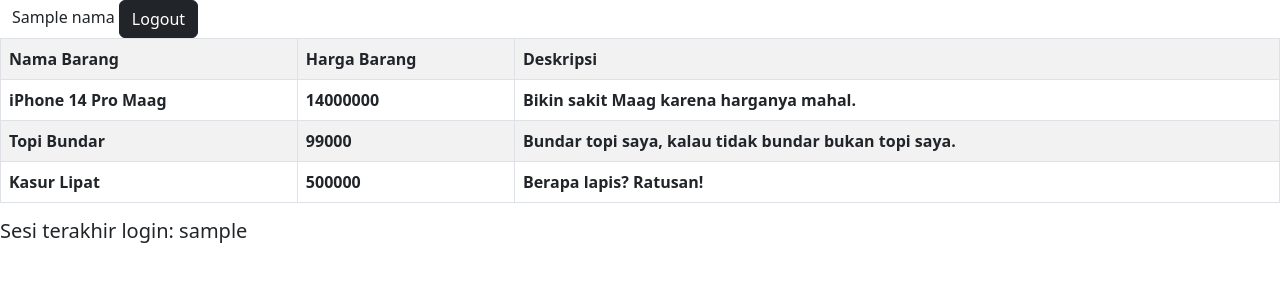
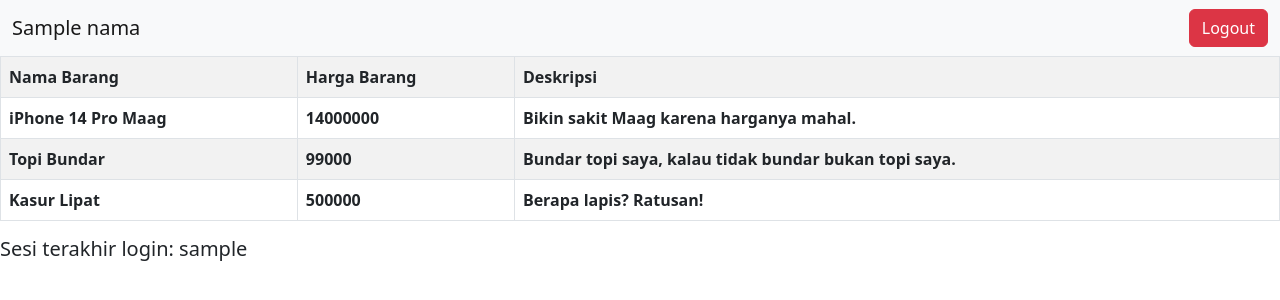
Before and after one commit to ivanrbnc/PBP-Lab, a Django app: template wishlist/templates/wishlist.html in a window 1280 px wide. Shown: the top 300 px of the page. Run offline with Django 4.2, Linux system fonts and the light colour scheme; data comes from the database, SQL or seed files in the repository; tables that the repository leaves empty hold one stand-in row (values such as "Sample post"); the template is opened without the code that fills it: values that come from a table or form of the project are taken from there, most other values are stand-ins (such as "Sample title", 1, 10 or a date in 2020); lists and menus that the app fills with data are empty.

Commit message:
Lab 4 - Update 2

```diff
--- a/wishlist/templates/wishlist.html
+++ b/wishlist/templates/wishlist.html
@@ -12,10 +12,10 @@
   </head>
   <body>
 
-    <nav>
+    <nav class="navbar navbar-expand-lg navbar-light bg-light">
         <div class = "container-fluid">
             <a class="navbar-brand" href="#">{{ nama }}</a>
-            <a class="btn btn-dark" href="{% url 'wishlist:logout' %}" role="button">Logout</a>
+            <a class="btn btn-danger" href="{% url 'wishlist:logout' %}" role="button">Logout</a>
         </div>
     </nav>
 
```
